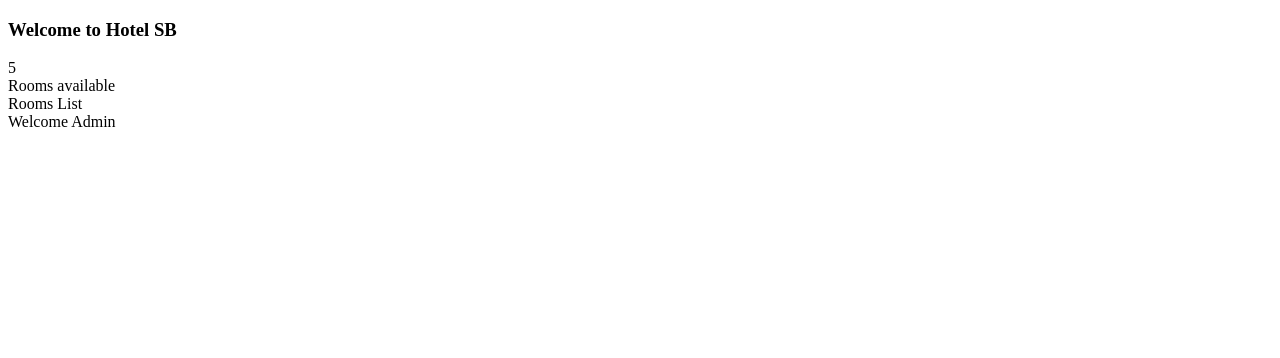
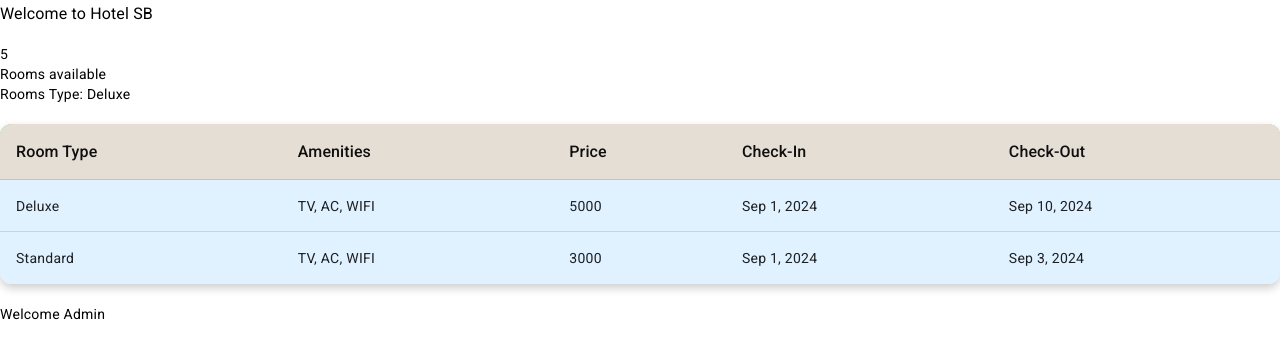
Before and after one commit to ShrestyB/Angular, an Angular app in the folder first/: page / in a window 1280 px wide. Shown: the top 358 px of the page. Built offline with nearby package versions, Linux system fonts and the light colour scheme.

Commit message:
trying pipes and angular material

```diff
--- a/first/angular.json
+++ b/first/angular.json
@@ -25,6 +25,7 @@
               "src/assets"
             ],
             "styles": [
+              "@angular/material/prebuilt-themes/indigo-pink.css",
               "src/styles.css"
             ],
             "scripts": []
@@ -87,6 +88,7 @@
               "src/assets"
             ],
             "styles": [
+              "@angular/material/prebuilt-themes/indigo-pink.css",
               "src/styles.css"
             ],
             "scripts": []
--- a/first/package.json
+++ b/first/package.json
@@ -11,10 +11,12 @@
   "private": true,
   "dependencies": {
     "@angular/animations": "^16.2.0",
+    "@angular/cdk": "^16.2.14",
     "@angular/common": "^16.2.0",
     "@angular/compiler": "^16.2.0",
     "@angular/core": "^16.2.0",
     "@angular/forms": "^16.2.0",
+    "@angular/material": "^16.2.14",
     "@angular/platform-browser": "^16.2.0",
     "@angular/platform-browser-dynamic": "^16.2.0",
     "@angular/router": "^16.2.0",
--- a/first/src/app/app.component.html
+++ b/first/src/app/app.component.html
@@ -1,5 +1,5 @@
 <app-rooms></app-rooms>
-<div [ngSwitch]="auth">
+  <div [ngSwitch]="auth">
     <div *ngSwitchCase="'admin'">Welcome Admin</div>
     <div *ngSwitchCase="'user'">Welcome User</div>
     <div *ngSwitchDefault>Unknown</div>
--- a/first/src/app/app.component.ts
+++ b/first/src/app/app.component.ts
@@ -1,4 +1,5 @@
 import { Component } from '@angular/core';
+
 
 @Component({
   selector: 'app-root',
--- a/first/src/app/rooms/rooms.component.css
+++ b/first/src/app/rooms/rooms.component.css
@@ -0,0 +1,33 @@
+.mat-elevation-z8 {
+    margin: 20px auto;
+    border-radius: 12px;
+    overflow: hidden;
+    box-shadow: 0 4px 10px rgba(0, 0, 0, 0.2);
+    background-color: #e0f1ff !important; /* Light background */
+  }
+
+  table.mat-table {
+    width: 100%;
+    border-collapse: collapse;
+  }
+.mat-mdc-header-row {
+    background-color: rgb(228, 222, 212)!important;
+}
+
+.mat-mdc-header-cell {
+    color: rgb(16, 15, 15) !important; /* White text */
+    font-weight: bold;
+    text-align: left;
+    padding: 12px;
+    font-size: 16px;
+}
+
+.mat-mdc-table thead {
+    background-color: #4CAF50 !important;
+}
+
+
+.mat-mdc-row:hover {
+    background-color: #e8f5e9 !important;
+    cursor: pointer;
+}
--- a/first/src/app/rooms/rooms.component.html
+++ b/first/src/app/rooms/rooms.component.html
@@ -1,3 +1,4 @@
+
 <h3>Welcome to {{hotelName}}</h3>
 
 <!-- <div [hidden]="hide" >
@@ -10,9 +11,43 @@
 </div>
 
 <div *ngIf="rooms?.available">
-    Rooms List
-    <!-- {{roomList}} -->
+    Rooms Type: {{roomList[0].roomType |titlecase}}
+    <!-- {{ roomList | json }} -->
+
 </div>
 
+<div *ngIf="rooms?.available">
+    <table mat-table [dataSource]="roomList" class="mat-elevation-z8">
+
+        <ng-container matColumnDef="roomType">
+            <th mat-header-cell *matHeaderCellDef> Room Type </th>
+            <td mat-cell *matCellDef="let room"> {{room.roomType | titlecase}} </td>
+        </ng-container>
+
+        <ng-container matColumnDef="ammenities">
+            <th mat-header-cell *matHeaderCellDef> Amenities </th>
+            <td mat-cell *matCellDef="let room"> {{room.ammenities.join(', ')}} </td>
+        </ng-container>
+
+        <ng-container matColumnDef="price">
+            <th mat-header-cell *matHeaderCellDef> Price </th>
+            <td mat-cell *matCellDef="let room"> {{room.price}} </td>
+        </ng-container>
+
+        <ng-container matColumnDef="checkIn">
+            <th mat-header-cell *matHeaderCellDef> Check-In </th>
+            <td mat-cell *matCellDef="let room"> {{room.checkIn | date}} </td>
+        </ng-container>
+
+        <ng-container matColumnDef="checkOut">
+            <th mat-header-cell *matHeaderCellDef> Check-Out </th>
+            <td mat-cell *matCellDef="let room"> {{room.checkOut | date}} </td>
+        </ng-container>
+
+        <!-- Header and Row Declarations -->
+        <tr mat-header-row *matHeaderRowDef="displayedColumns"></tr>
+        <tr mat-row *matRowDef="let row; columns: displayedColumns;"></tr>
+    </table>
+</div>
 
 <!-- <button (click)=toggle()>toggle</button> -->
--- a/first/src/app/rooms/rooms.component.ts
+++ b/first/src/app/rooms/rooms.component.ts
@@ -1,11 +1,12 @@
-import { Component } from '@angular/core';
+import { Component,ViewEncapsulation} from '@angular/core';
 import { Room,RoomList } from './rooms';
+import {MatButtonModule} from '@angular/material/button';
 
 @Component({
   selector: 'app-rooms',
   templateUrl: './rooms.component.html',
-
-  styleUrls: ['./rooms.component.css']
+  styleUrls: ['./rooms.component.css'],
+  encapsulation: ViewEncapsulation.None
 })
 export class RoomsComponent {
 
@@ -36,7 +37,12 @@ export class RoomsComponent {
       checkIn: new Date('2024-09-01'),
       checkOut: new Date('2024-09-03')
     }
-  ]
+  ];
+  displayedColumns: string[] = ['roomType', 'ammenities', 'price', 'checkIn', 'checkOut'];
+
+  constructor() { }
+  ngOnInit(): void {
+  }
 
   toggle(){
     this.hide = !this.hide;
--- a/first/src/index.html
+++ b/first/src/index.html
@@ -6,8 +6,11 @@
   <base href="/">
   <meta name="viewport" content="width=device-width, initial-scale=1">
   <link rel="icon" type="image/x-icon" href="favicon.ico">
+  <link rel="preconnect" href="https://fonts.gstatic.com">
+  <link href="https://fonts.googleapis.com/css2?family=Roboto:wght@300;400;500&display=swap" rel="stylesheet">
+  <link href="https://fonts.googleapis.com/icon?family=Material+Icons" rel="stylesheet">
 </head>
-<body>
+<body class="mat-typography">
   <app-root></app-root>
 </body>
 </html>
--- a/first/src/styles.css
+++ b/first/src/styles.css
@@ -1 +1,4 @@
 /* You can add global styles to this file, and also import other style files */
+
+html, body { height: 100%; }
+body { margin: 0; font-family: Roboto, "Helvetica Neue", sans-serif; }
```
Also changed, not shown: first/src/app/app.module.ts (+6 -1 lines), 1 other file (tests, documents, lock files or other folders).
